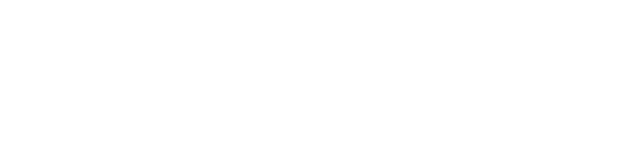
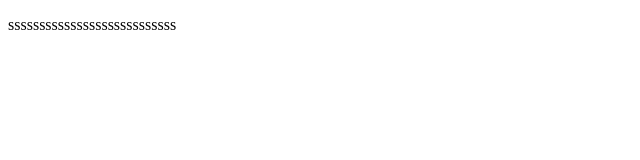
Before and after one commit to winesathan/Web-Design-Course, a plain HTML site: page Learn JavaScript/loop3.html in a window 1280 px wide. Shown: the whole page, without its empty margins (0-640 px from the left). Drawn offline with Linux system fonts and the light colour scheme.

Commit message:
9.9.2021

```diff
--- a/Learn JavaScript/loop3.html
+++ b/Learn JavaScript/loop3.html
@@ -7,6 +7,8 @@
     <title>Document</title>
 </head>
 <body>
-
+    <p>
+        sssssssssssssssssssssssssss
+    </p>
 </body>
 </html>
```
